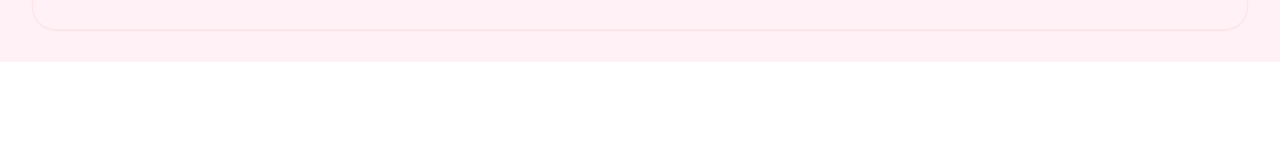
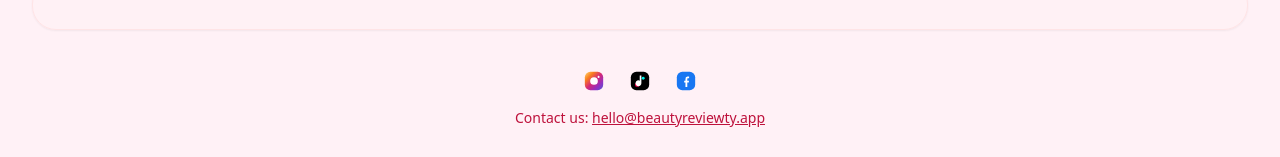
Before and after one commit to Hanna0405/beauty-reviewty, a Next.js app: page / in a window 1280 px wide. Shown: the part 675-832 px from the top of the page. Before the commit the page ends 800 px from the top, so only its background shows below. Built offline with nearby package versions, Linux system fonts and the light colour scheme; no server answers; the database is empty.

Commit message:
Done with social media

```diff
--- a/src/app/dashboard/master/profile/edit/page.tsx
+++ b/src/app/dashboard/master/profile/edit/page.tsx
@@ -309,7 +309,7 @@ export default function EditProfilePage() {
  Loading…
  </div>
  ) : (
- <div className="bg-white rounded-xl shadow-sm border border-pink-50 p-6 space-y-6">
+    <div className="bg-white rounded-xl shadow-sm border border-pink-50 p-6 space-y-6 overflow-x-hidden max-w-full">
       {/* Title row */}
       <div className="flex items-center justify-between">
         <h1 className="text-2xl font-semibold">Edit Profile</h1>
@@ -321,7 +321,7 @@ export default function EditProfilePage() {
         </a>
       </div>
 
- <form onSubmit={handleSave} className="space-y-6">
+      <form onSubmit={handleSave} className="space-y-6 max-w-full overflow-x-hidden">
  {error ? (
  <div className="rounded-md bg-red-50 border border-red-200 text-sm text-red-700 p-3">
  {error}
--- a/src/app/dashboard/master/profile/page.tsx
+++ b/src/app/dashboard/master/profile/page.tsx
@@ -130,8 +130,10 @@ export default function MasterProfilePage() {
 
   <div className="rounded-xl bg-white border border-pink-100 shadow-sm overflow-hidden">
   {/* Header */}
-  <div className="bg-gradient-to-r from-pink-100 via-pink-50 to-white px-6 py-5 flex items-center gap-4">
-   <div className="h-16 w-16 rounded-full bg-pink-200 flex items-center justify-center overflow-hidden ring-2 ring-white">
+  <div className="bg-gradient-to-r from-pink-100 via-pink-50 to-white px-6 py-5 flex flex-col gap-3 md:flex-row md:items-center md:justify-between">
+   {/* Left part: avatar + name + location */}
+   <div className="flex flex-row items-start gap-3 md:items-center md:flex-1 min-w-0">
+   <div className="h-16 w-16 shrink-0 rounded-full bg-pink-200 flex items-center justify-center overflow-hidden ring-2 ring-white">
    {profile?.avatarUrl ? (
    <img
    src={profile.avatarUrl}
@@ -144,28 +146,30 @@ export default function MasterProfilePage() {
    </span>
    )}
    </div>
-   <div className="flex-1">
+   <div className="min-w-0">
    <h2 className="text-lg font-semibold text-gray-900">{displayName}</h2>
    <p className="flex items-center gap-1 text-sm text-gray-500">
    <span className="text-pink-500">●</span> {city}
    </p>
    </div>
-   <div className="flex gap-2">
+   </div>
+   {/* Right part: buttons */}
+   <div className="flex w-full flex-wrap gap-2 md:w-auto md:justify-end">
    <Link
    href="/dashboard/master/profile/edit"
-   className="px-4 py-2 text-sm bg-pink-600 text-white rounded-md hover:bg-pink-700"
+   className="text-sm py-2 px-3 flex-1 md:flex-none md:px-4 bg-pink-600 text-white rounded-md hover:bg-pink-700"
    >
    Edit profile
    </Link>
    <Link
    href={viewHref}
-   className="px-4 py-2 text-sm bg-white text-pink-700 border border-pink-200 rounded-md hover:bg-pink-50"
+   className="text-sm py-2 px-3 flex-1 md:flex-none md:px-4 bg-white text-pink-700 border border-pink-200 rounded-md hover:bg-pink-50"
    >
    View
    </Link>
    <button
    onClick={handleDelete}
-   className="px-4 py-2 text-sm bg-red-50 text-red-600 border border-red-100 rounded-md hover:bg-red-100"
+   className="text-sm py-2 px-3 flex-1 md:flex-none md:px-4 bg-red-50 text-red-600 border border-red-100 rounded-md hover:bg-red-100"
    >
    Delete
    </button>
--- a/src/app/page.tsx
+++ b/src/app/page.tsx
@@ -80,6 +80,118 @@ export default async function HomePage() {
           <LatestReviewsCarousel items={latestReviews} />
         </div>
       </section>
+
+      {/* Footer */}
+      <footer className="mt-16 mb-10 flex flex-col items-center text-center text-rose-700">
+        {/* Social icons */}
+        <div className="flex items-center gap-6 mb-4">
+          {/* Instagram */}
+          <a
+            href="#"
+            target="_blank"
+            rel="noopener noreferrer"
+            aria-label="Instagram"
+            className="hover:opacity-80 transition"
+          >
+            <svg
+              xmlns="http://www.w3.org/2000/svg"
+              width="22"
+              height="22"
+              viewBox="0 0 24 24"
+            >
+              <defs>
+                <linearGradient
+                  id="ig-gradient"
+                  x1="0%"
+                  y1="0%"
+                  x2="100%"
+                  y2="100%"
+                >
+                  <stop offset="0%" stopColor="#feda75" />
+                  <stop offset="25%" stopColor="#fa7e1e" />
+                  <stop offset="50%" stopColor="#d62976" />
+                  <stop offset="75%" stopColor="#962fbf" />
+                  <stop offset="100%" stopColor="#4f5bd5" />
+                </linearGradient>
+              </defs>
+              <rect
+                x="2"
+                y="2"
+                width="20"
+                height="20"
+                rx="6"
+                fill="url(#ig-gradient)"
+              />
+              <circle cx="12" cy="12" r="4.2" fill="#fff" />
+              <circle cx="17" cy="7.5" r="1.1" fill="#fff" />
+            </svg>
+          </a>
+
+          {/* TikTok */}
+          <a
+            href="#"
+            target="_blank"
+            rel="noopener noreferrer"
+            aria-label="TikTok"
+            className="hover:opacity-80 transition"
+          >
+            <svg
+              xmlns="http://www.w3.org/2000/svg"
+              width="22"
+              height="22"
+              viewBox="0 0 24 24"
+            >
+              {/* Black rounded background */}
+              <rect x="2" y="2" width="20" height="20" rx="6" fill="#000000" />
+
+              {/* Pink accent circle */}
+              <circle cx="9" cy="16" r="2.4" fill="#ff0050" />
+
+              {/* Cyan accent circle */}
+              <circle cx="15.5" cy="9" r="1.6" fill="#00f2ea" />
+
+              {/* White musical note */}
+              <path
+                d="M13.5 6v8.5a3.2 3.2 0 11-1.8-2.9V6h1.8z"
+                fill="#ffffff"
+              />
+            </svg>
+          </a>
+
+          {/* Facebook */}
+          <a
+            href="#"
+            target="_blank"
+            rel="noopener noreferrer"
+            aria-label="Facebook"
+            className="hover:opacity-80 transition"
+          >
+            <svg
+              xmlns="http://www.w3.org/2000/svg"
+              width="22"
+              height="22"
+              viewBox="0 0 24 24"
+            >
+              <rect x="2" y="2" width="20" height="20" rx="6" fill="#1877F2" />
+              <path
+                d="M13.4 18.5v-4.9h1.6l.3-2h-1.9V9.9c0-.6.2-1 .9-1h1.1V7.1h-1.8A2.7 2.7 0 0011.4 10v1.6H10v2h1.4v4.9h2z"
+                fill="#ffffff"
+              />
+            </svg>
+          </a>
+        </div>
+
+        {/* Contact */}
+        <div className="text-sm">
+          Contact us:{" "}
+          <a
+            href="mailto:hello@beautyreviewty.app"
+            className="underline hover:opacity-80 transition"
+          >
+            hello@beautyreviewty.app
+          </a>
+        </div>
+      </footer>
     </main>
   );
 }
--- a/src/components/Filters/MasterFilters.tsx
+++ b/src/components/Filters/MasterFilters.tsx
@@ -29,7 +29,7 @@ export default function MasterFilters({ value, onChange, showName }: Props) {
   const [city, setCity] = useState<CityNorm | null>(null);
   const [services, setServices] = useState<TagOption[]>(value.services ?? []);
   const [languages, setLanguages] = useState<TagOption[]>(value.languages ?? []);
-  const [minRating, setMinRating] = useState<number | undefined>(value.minRating);
+  const [minRating, setMinRating] = useState<number | null>(value.minRating ?? null);
   const [name, setName] = useState<string>(value.name ?? '');
 
   // Handle city selection with URL updates
@@ -54,12 +54,12 @@ export default function MasterFilters({ value, onChange, showName }: Props) {
   }, [city, services, languages, minRating, name, onChange]);
 
   const clearAll = () => {
-    onChange({ city: undefined, cityPlaceId: undefined, lat: undefined, lng: undefined, services: [], languages: [], minRating: undefined, name: '' });
+    onChange({ city: undefined, cityPlaceId: undefined, lat: undefined, lng: undefined, services: [], languages: [], minRating: null, name: '' });
     // sync local states so inputs reflect immediately
     setCity(null);
     setServices([]);
     setLanguages([]);
-    setMinRating(undefined);
+    setMinRating(null);
     setName('');
   };
 
@@ -102,7 +102,7 @@ export default function MasterFilters({ value, onChange, showName }: Props) {
         <label className="mb-1 block text-sm">Rating (min)</label>
         <select
           value={minRating ?? ''}
-          onChange={(e) => setMinRating(e.target.value ? Number(e.target.value) : undefined)}
+          onChange={(e) => setMinRating(e.target.value ? Number(e.target.value) : null)}
           className="w-full rounded-md border px-3 py-2">
           <option value="">Any</option>
           {[5,4,3,2,1].map(v => <option key={v} value={v}>{v}★ & up</option>)}
--- a/src/components/MasterAvatarInput.tsx
+++ b/src/components/MasterAvatarInput.tsx
@@ -48,8 +48,8 @@ export default function MasterAvatarInput({ uid, onUploaded, currentUrl }: Props
   return (
     <div className="grid gap-3">
       <label className="text-sm font-medium">Avatar</label>
-      <div className="flex items-center gap-4">
-        <div className="h-20 w-20 overflow-hidden rounded-full border bg-gray-100">
+      <div className="flex flex-col gap-3 md:flex-row md:items-center">
+        <div className="h-20 w-20 shrink-0 overflow-hidden rounded-full border bg-gray-100">
           {preview ? (
             // eslint-disable-next-line @next/next/no-img-element
             <img src={preview} alt="Preview" className="h-full w-full object-cover" />
@@ -60,7 +60,8 @@ export default function MasterAvatarInput({ uid, onUploaded, currentUrl }: Props
             <div className="flex h-full w-full items-center justify-center text-xs text-gray-500">No photo</div>
           )}
         </div>
-        <div className="flex flex-col gap-2">
+        <div className="flex flex-col gap-2 min-w-0">
+          <div className="flex flex-wrap items-center gap-2">
             <input
               type="file"
               accept="image/*,.heic,.heif,.tiff,.bmp"
@@ -69,12 +70,14 @@ export default function MasterAvatarInput({ uid, onUploaded, currentUrl }: Props
                 if (f) handleFile(f);
               }}
               disabled={isUploading}
+              className="max-w-full"
             />
-          {isUploading && <p className="text-sm text-gray-600">Uploading…</p>}
+          </div>
+          {isUploading && <p className="text-sm text-gray-600 break-words whitespace-normal">Uploading…</p>}
           {preview && (
             <button
               type="button"
-              className="text-sm text-gray-600 underline"
+              className="text-sm text-gray-600 underline break-words whitespace-normal"
               onClick={() => {
                 setPreview(null);
                 URL.revokeObjectURL(preview);
@@ -85,7 +88,7 @@ export default function MasterAvatarInput({ uid, onUploaded, currentUrl }: Props
           )}
         </div>
       </div>
-      <p className="text-xs text-gray-500">
+      <p className="text-xs text-gray-500 leading-snug break-words whitespace-normal max-w-full">
         You can upload any common photo format. We will convert it to WebP/JPEG automatically. Max 8MB.
       </p>
     </div>
```
Also changed, not shown: src/app/masters/page.tsx (+97 -132 lines). Lines whose indentation alone changed are shown as unchanged.
